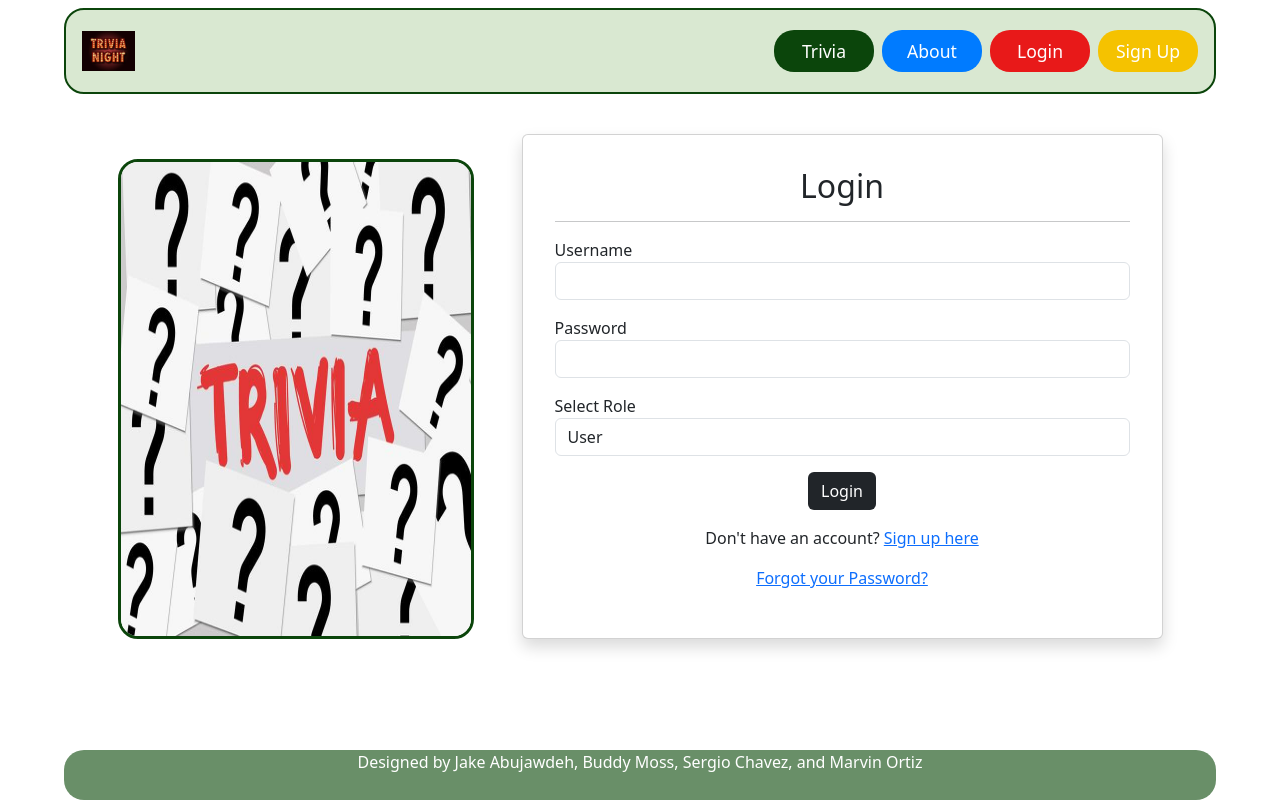
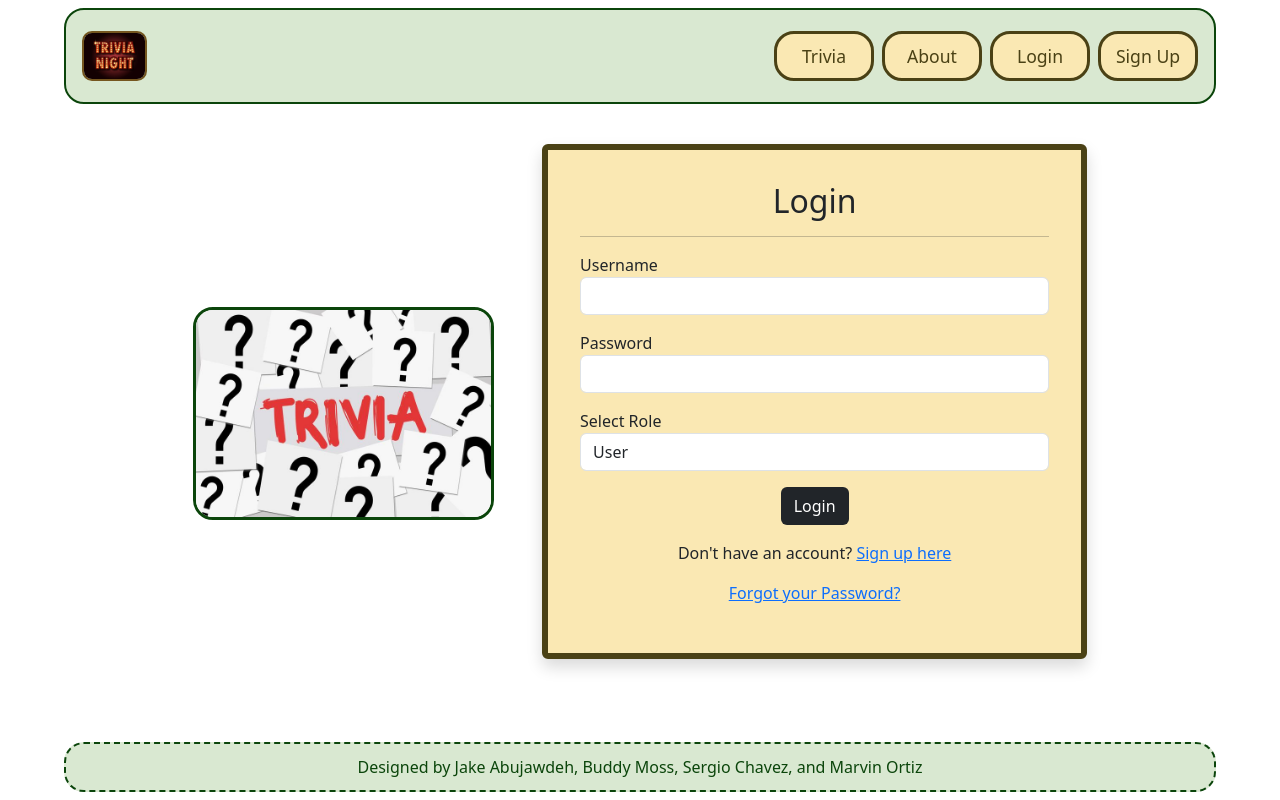
Before and after one commit to MarvinCO405/Trivia, a Django app: page / in a window 1280 px wide. Run offline with Django 5.2, Linux system fonts and the light colour scheme; some libraries are stand-ins or nearby versions.

Commit message:
cleaned up color scheme

```diff
--- a/GTMovieStore/static/css/style.css
+++ b/GTMovieStore/static/css/style.css
@@ -32,11 +32,29 @@ body {
   font-size: 1.1rem;
   margin-left: 8px;
   border-radius: 20px;
-  color: #ffffff !important;
+  color: #4a4115 !important;
+  display: flex;
+  justify-content: center;
+  align-items: center;
+  height: 50px;
+  background-color: #fae8b3 !important;
+  border: 3px solid #4a4115;
 }
+.nav-text {
+  margin: 0;
+}
+
 .navbar a.nav-link:hover {
-  color: #75561f !important;
+  background-color: #4a4115 !important;
+  color: #fae8b3 !important;
 }
+
+.navbar-brand img {
+  border: 2px solid #75561f;
+  border-radius: 10px;
+  height: 50px;
+}
+
 
 .bg-color {background-color: #698f68 !important;}
 .bg-green {background-color: #0b450b !important;}
@@ -47,7 +65,7 @@ body {
 
 .hero-container {
   width: 100vw; /* Full viewport width */
-  height: 60vh; /* Adjust as needed */
+  height: auto; /* Adjust as needed */
   border: 3px solid #0b450b;
   border-radius: 20px;
   display: flex;
@@ -57,7 +75,7 @@ body {
 }
 
 .hero-img {
-  width: 150%;
+  width: 100%;
   height: auto;
 }
 
@@ -65,13 +83,18 @@ body {
   width: 90%;
   height: 50px;
   border-radius: 20px;
-  color: #fff;
+  color: #0b450b;
   position: fixed;
-  bottom: 0;
+  bottom: 8px;
   left: 0;
   right: 0;
   margin: auto;
-  background-color: #910f0f;
+  display: flex;
+  flex-direction: column;
+  justify-content: center;
+  align-items: center;
+  background-color: #d9e8d1;
+  border: 2px dashed #0b450b;
 }
 
 .author-names:hover {
@@ -87,3 +110,13 @@ body {
   width: fit-content;
   max-height: 400px;
 }
+.container {
+  width: 90%;
+}
+
+.card {
+  background-color: #fae8b3;
+  border: 6px solid #4a4115;
+  border-radius: 20px;
+  box-shadow: 0 4px 10px 3px rgba(0, 0, 0, 0.2), 0 6px 20px 0 rgba(0, 0, 0, 0.19);
+}
--- a/GTMovieStore/templates/base.html
+++ b/GTMovieStore/templates/base.html
@@ -35,28 +35,24 @@
 
             {% if user.is_authenticated %}
 
-              <a class="nav-link" href="{% url 'accounts.logout' %}">Logout ({{ user.username }})</a>
-
-
-
-              </a>
+              <a class="nav-link bg-red" href="{% url 'accounts.logout' %}"><p class="nav-text">Logout ({{ user.username }})</p></a>
             {% else %}
-              <a class="nav-link bg-blue" href="{% url 'home.about' %}">About</a>
-              <a class="nav-link bg-red" href="{% url 'accounts.login' %}">Login</a>
-              <a class="nav-link bg-yellow" href="{% url 'accounts.signup' %}">Sign Up</a>
+              <a class="nav-link" href="{% url 'home.about' %}"><p class="nav-text">About</p></a>
+              <a class="nav-link" href="{% url 'accounts.login' %}"><p class="nav-text">Login</p></a>
+              <a class="nav-link" href="{% url 'accounts.signup' %}"><p class="nav-text">Sign Up</p></a>
             {% endif %}
           </div>
         </div>
     </nav>
     <!-- Header -->
 
-    <div>
+    <div class="container">
       {% block content %}
       {% endblock content %}
     </div>
 
     <!-- Footer -->
-    <section class="ms-footer-bottom bg-color text-center">
+    <section class="ms-footer-bottom text-center">
         <p class="mb-0">Designed by Jake Abujawdeh, Buddy Moss, Sergio Chavez, and Marvin Ortiz</p>
     </section>
 
--- a/trivias/views.py
+++ b/trivias/views.py
@@ -2,7 +2,6 @@ from django.shortcuts import render
 import requests
 import random
 import re
-
 trivias = [
     {'id' : 1, 'name' : 'Sports'},
     {'id' : 2, 'name' : 'Movies'}
```
Also changed, not shown: db.sqlite3.
